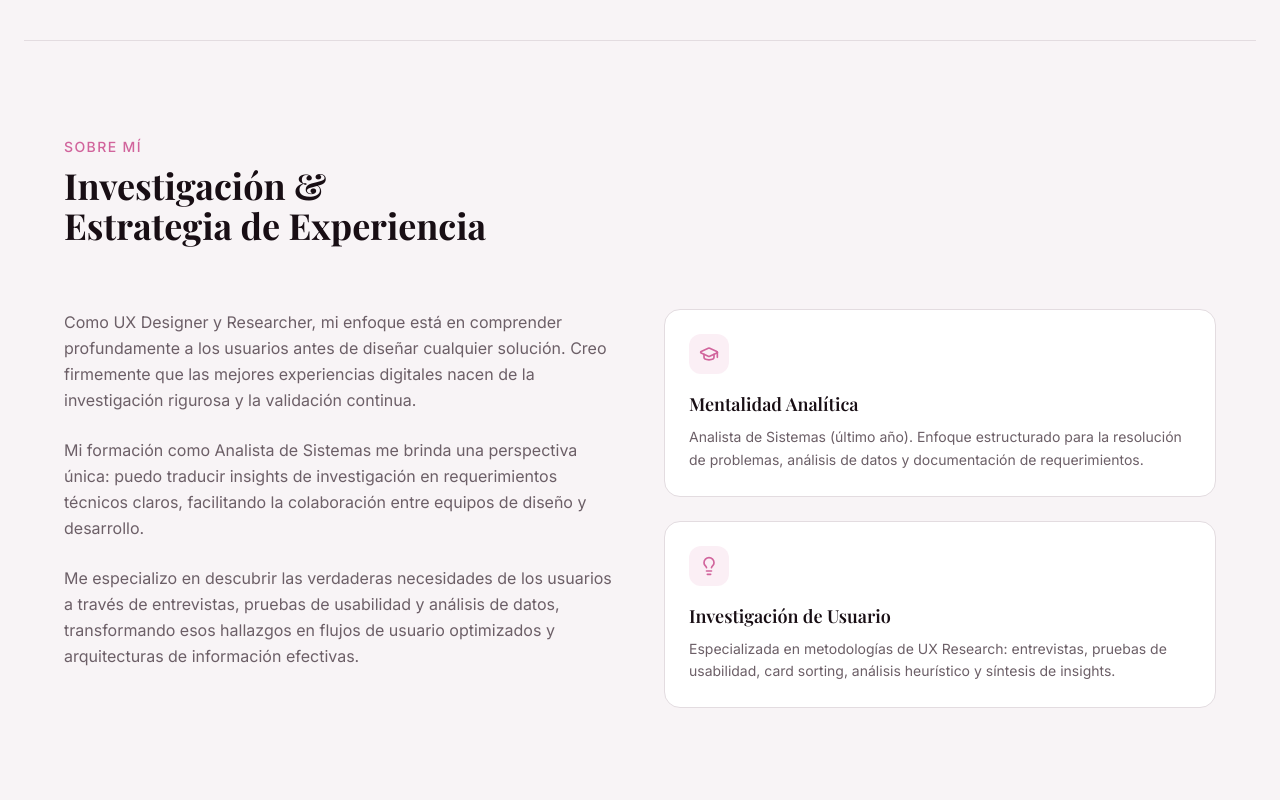
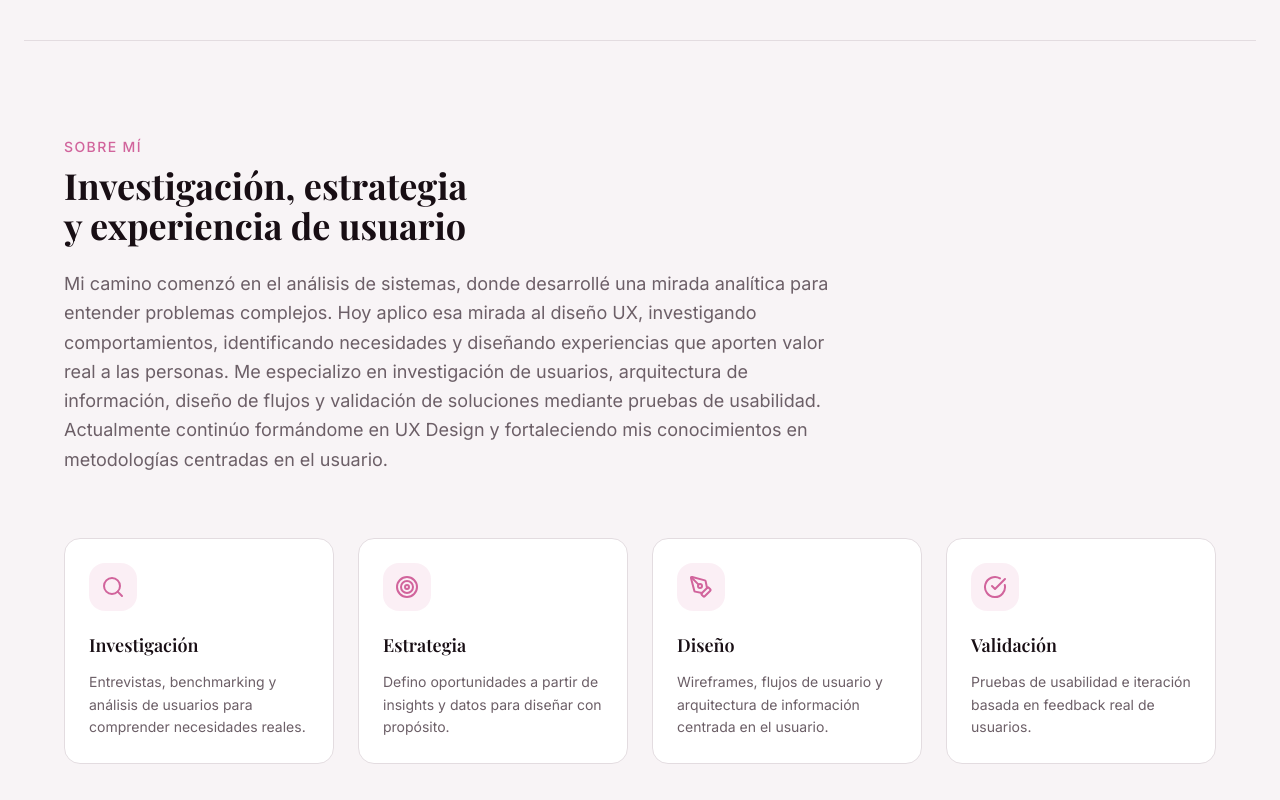
Before and after one commit to KarenRossomando/portfolio-karen-rossomando, a Next.js app: page / in a window 1280 px wide. Shown: the part 760-1560 px from the top of the page. Built offline with nearby package versions, Linux system fonts and the light colour scheme; a web font is replaced by a local one.

Commit message:
feat: revamp about section with new icons and cards layout

```diff
--- a/components/about.tsx
+++ b/components/about.tsx
@@ -1,57 +1,63 @@
 "use client"
 
-import { GraduationCap, Lightbulb } from "lucide-react"
+import { Search, Target, PenTool, CheckCircle } from "lucide-react"
 import { useLanguage } from "@/contexts/language-context"
+
+const cardIcons = [Search, Target, PenTool, CheckCircle]
 
 export function About() {
   const { t } = useLanguage()
+
+  const cards = [
+    { title: t.about.card1Title, text: t.about.card1Text },
+    { title: t.about.card2Title, text: t.about.card2Text },
+    { title: t.about.card3Title, text: t.about.card3Text },
+    { title: t.about.card4Title, text: t.about.card4Text },
+  ]
 
   return (
     <section id="sobre-mi" className="px-6 py-24">
       <div className="mx-auto max-w-6xl">
         {/* Section header */}
-        <div className="mb-16 max-w-2xl">
+        <div className="mb-16 max-w-3xl">
           <p className="mb-2 text-sm font-medium uppercase tracking-widest text-primary">
             {t.about.label}
           </p>
-          <h2 className="font-serif text-3xl font-bold text-foreground sm:text-4xl text-balance">
+          <h2 className="mb-6 font-serif text-3xl font-bold text-foreground sm:text-4xl text-balance">
             {t.about.heading}
           </h2>
+          <p className="text-lg leading-relaxed text-muted-foreground">
+            {t.about.description}
+          </p>
         </div>
 
-        <div className="grid gap-12 md:grid-cols-2">
-          {/* Left column - text */}
-          <div className="flex flex-col gap-6 text-muted-foreground leading-relaxed">
-            <p>{t.about.p1}</p>
-            <p>{t.about.p2}</p>
-            <p>{t.about.p3}</p>
-          </div>
+        {/* 4 Cards Grid */}
+        <div className="grid gap-6 sm:grid-cols-2 lg:grid-cols-4">
+          {cards.map((card, index) => {
+            const Icon = cardIcons[index]
+            return (
+              <div
+                key={index}
+                className="group relative rounded-2xl border border-border bg-card p-6 transition-all duration-300 hover:border-primary/50 hover:bg-card/80"
+              >
+                {/* Icon */}
+                <div className="mb-5 flex h-12 w-12 items-center justify-center rounded-xl bg-primary/10 transition-colors duration-300 group-hover:bg-primary/20">
+                  <Icon className="h-6 w-6 text-primary" />
+                </div>
 
-          {/* Right column - highlights */}
-          <div className="flex flex-col gap-6">
-            <div className="rounded-xl border border-border bg-card p-6">
-              <div className="mb-4 flex h-10 w-10 items-center justify-center rounded-lg bg-primary/10">
-                <GraduationCap className="h-5 w-5 text-primary" />
+                {/* Content */}
+                <h3 className="mb-3 font-serif text-lg font-semibold text-foreground">
+                  {card.title}
+                </h3>
+                <p className="text-sm leading-relaxed text-muted-foreground">
+                  {card.text}
+                </p>
+
+                {/* Subtle accent line */}
+                <div className="absolute bottom-0 left-6 right-6 h-px bg-gradient-to-r from-transparent via-primary/20 to-transparent opacity-0 transition-opacity duration-300 group-hover:opacity-100" />
               </div>
-              <h3 className="mb-2 font-serif text-lg font-semibold text-foreground">
-                {t.about.card1Title}
-              </h3>
-              <p className="text-sm leading-relaxed text-muted-foreground">
-                {t.about.card1Text}
-              </p>
-            </div>
-            <div className="rounded-xl border border-border bg-card p-6">
-              <div className="mb-4 flex h-10 w-10 items-center justify-center rounded-lg bg-primary/10">
-                <Lightbulb className="h-5 w-5 text-primary" />
-              </div>
-              <h3 className="mb-2 font-serif text-lg font-semibold text-foreground">
-                {t.about.card2Title}
-              </h3>
-              <p className="text-sm leading-relaxed text-muted-foreground">
-                {t.about.card2Text}
-              </p>
-            </div>
-          </div>
+            )
+          })}
         </div>
       </div>
     </section>
--- a/lang/en.json
+++ b/lang/en.json
@@ -22,14 +22,16 @@
   },
   "about": {
     "label": "About Me",
-    "heading": "Research & Experience Strategy",
-    "p1": "As a UX Designer and Researcher, my focus is on deeply understanding users before designing any solution. I firmly believe that the best digital experiences are born from rigorous research and continuous validation.",
-    "p2": "My background as a Systems Analyst gives me a unique perspective: I can translate research insights into clear technical requirements, facilitating collaboration between design and development teams.",
-    "p3": "I specialize in uncovering real user needs through interviews, usability testing, and data analysis, transforming those findings into optimized user flows and effective information architectures.",
-    "card1Title": "Analytical Mindset",
-    "card1Text": "Systems Analyst (final year). Structured approach to problem-solving, data analysis, and requirements documentation.",
-    "card2Title": "User Research",
-    "card2Text": "Specialized in UX Research methodologies: interviews, usability testing, card sorting, heuristic analysis, and insight synthesis."
+    "heading": "Research, strategy and user experience",
+    "description": "My journey started in systems analysis, where I developed an analytical perspective for understanding complex problems. Today I apply that perspective to UX design, researching behaviors, identifying needs, and designing experiences that bring real value to people. I specialize in user research, information architecture, flow design, and solution validation through usability testing. I continue to grow in UX Design and strengthen my knowledge of user-centered methodologies.",
+    "card1Title": "Research",
+    "card1Text": "Interviews, benchmarking, and user analysis to understand real needs.",
+    "card2Title": "Strategy",
+    "card2Text": "Defining opportunities from insights and data to design with purpose.",
+    "card3Title": "Design",
+    "card3Text": "Wireframes, user flows, and user-centered information architecture.",
+    "card4Title": "Validation",
+    "card4Text": "Usability testing and iteration based on real user feedback."
   },
   "skills": {
     "label": "Skills",
--- a/lang/es.json
+++ b/lang/es.json
@@ -22,14 +22,16 @@
   },
   "about": {
     "label": "Sobre mí",
-    "heading": "Investigación & Estrategia de Experiencia",
-    "p1": "Como UX Designer y Researcher, mi enfoque está en comprender profundamente a los usuarios antes de diseñar cualquier solución. Creo firmemente que las mejores experiencias digitales nacen de la investigación rigurosa y la validación continua.",
-    "p2": "Mi formación como Analista de Sistemas me brinda una perspectiva única: puedo traducir insights de investigación en requerimientos técnicos claros, facilitando la colaboración entre equipos de diseño y desarrollo.",
-    "p3": "Me especializo en descubrir las verdaderas necesidades de los usuarios a través de entrevistas, pruebas de usabilidad y análisis de datos, transformando esos hallazgos en flujos de usuario optimizados y arquitecturas de información efectivas.",
-    "card1Title": "Mentalidad Analítica",
-    "card1Text": "Analista de Sistemas (último año). Enfoque estructurado para la resolución de problemas, análisis de datos y documentación de requerimientos.",
-    "card2Title": "Investigación de Usuario",
-    "card2Text": "Especializada en metodologías de UX Research: entrevistas, pruebas de usabilidad, card sorting, análisis heurístico y síntesis de insights."
+    "heading": "Investigación, estrategia y experiencia de usuario",
+    "description": "Mi camino comenzó en el análisis de sistemas, donde desarrollé una mirada analítica para entender problemas complejos. Hoy aplico esa mirada al diseño UX, investigando comportamientos, identificando necesidades y diseñando experiencias que aporten valor real a las personas. Me especializo en investigación de usuarios, arquitectura de información, diseño de flujos y validación de soluciones mediante pruebas de usabilidad. Actualmente continúo formándome en UX Design y fortaleciendo mis conocimientos en metodologías centradas en el usuario.",
+    "card1Title": "Investigación",
+    "card1Text": "Entrevistas, benchmarking y análisis de usuarios para comprender necesidades reales.",
+    "card2Title": "Estrategia",
+    "card2Text": "Defino oportunidades a partir de insights y datos para diseñar con propósito.",
+    "card3Title": "Diseño",
+    "card3Text": "Wireframes, flujos de usuario y arquitectura de información centrada en el usuario.",
+    "card4Title": "Validación",
+    "card4Text": "Pruebas de usabilidad e iteración basada en feedback real de usuarios."
   },
   "skills": {
     "label": "Habilidades",
```
